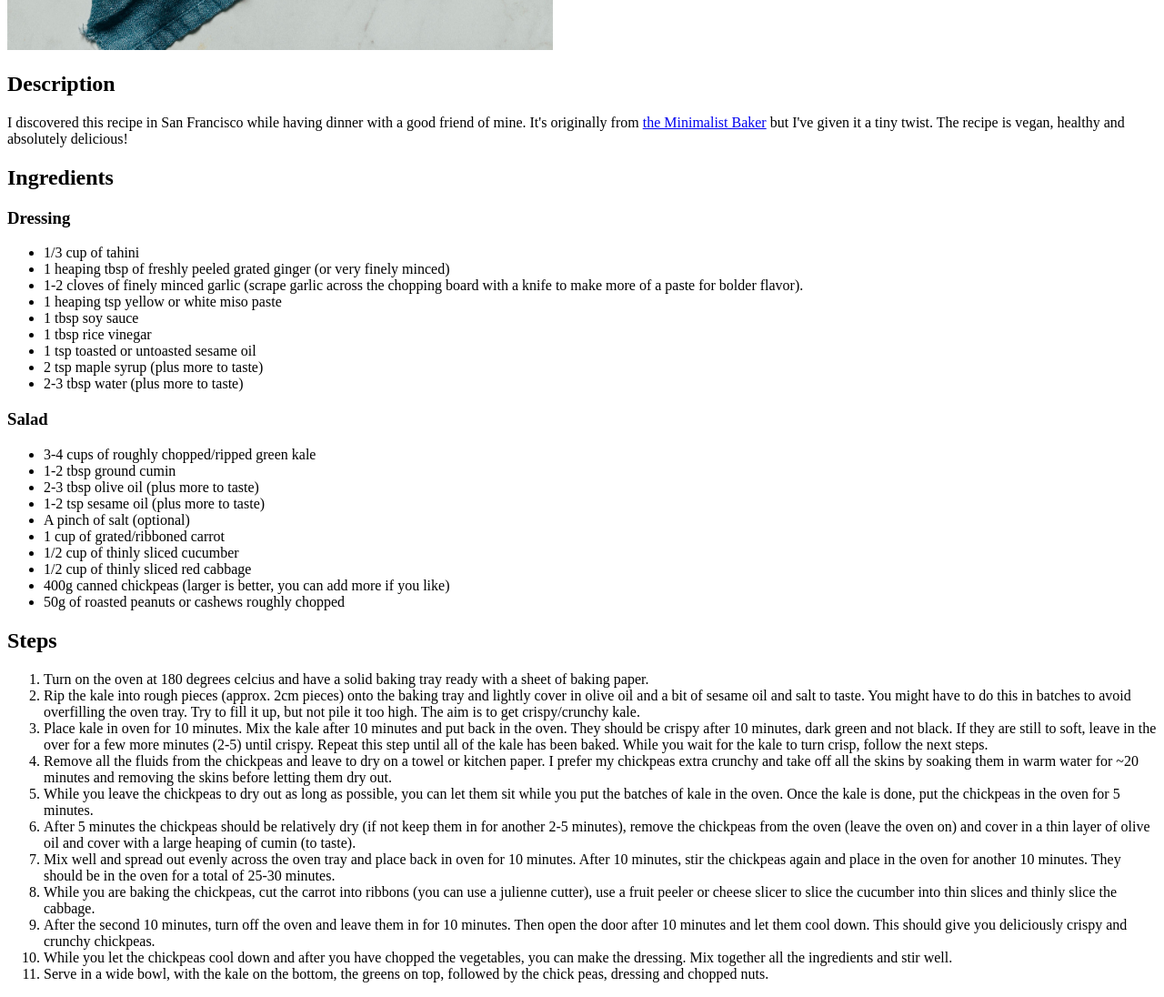
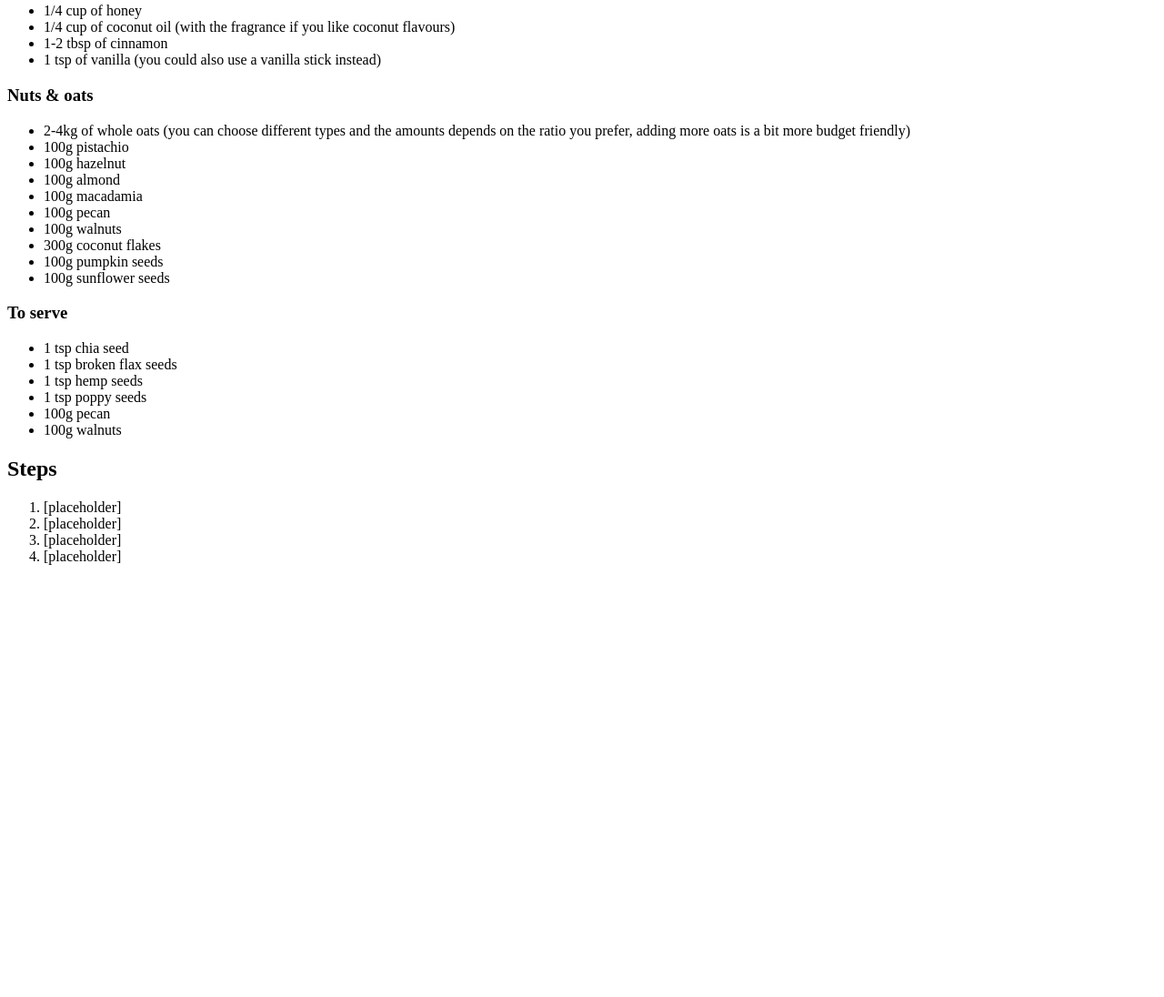
Before and after one commit to fazedw/odin-recipes, a plain HTML site: page recipes/homemademuesli.html in a window 1280 px wide. Shown: the part 913-2009 px from the top of the page at 91% size. After the commit the page ends 1550 px from the top, so only its background shows below. Drawn offline with Linux system fonts and the light colour scheme.

Commit message:
Update homemade muesli page
Change title, change description, replace image, change ingredients,
replace steps with placeholders.

```diff
--- a/recipes/homemademuesli.html
+++ b/recipes/homemademuesli.html
@@ -1,56 +1,53 @@
-<!DOCTYPE html>
+ode<!DOCTYPE html>
 <html lang="en">
 
 <head>
     <meta charset="UTF-8">
     <meta name="viewport" content="width=devicewidth, initial-scale=1.0">
-    <title>Ginger Garlic Miso Salad</title>
+    <title>Homemade Muesli</title>
 </head>
 
 <body>
-    <h1>Ginger Garlic Miso Tahini Salad</h1>
-    <img src="../images/Ginger-Garlic-Miso-Tahini-Salad-minimalistbaker.jpg" alt="Picture of the Ginger Garlic Miso Tahini salad taken from the Minimalist Baker website." width="600">
+    <h1>Homemade Muesli</h1>
+    <img src="../images/homemademuesli.JPG" alt="Picture of the homemade muesli taken from the internet." width="600">
     <h2>Description</h2>
-    <p>I discovered this recipe in San Francisco while having dinner with a good friend of mine. It's originally from <a href="https://minimalistbaker.com/quick-ginger-garlic-miso-tahini-dressing/">the Minimalist Baker</a> but I've given it a tiny twist. The recipe is vegan, healthy and absolutely delicious!</p>
+    <p>I've been making home made muesli for well over 10 years and have refined the recipe to be exactly the way I like it. Extra nutty, coconutty and a little bit sweet, but most importantly deliciously crispy!</p>
     <h2>Ingredients</h2>
     <h3>Dressing</h3>
     <ul>
-        <li>1/3 cup of tahini</li>
-        <li>1 heaping tbsp of freshly peeled grated ginger (or very finely minced)</li>
-        <li>1-2 cloves of finely minced garlic (scrape garlic across the chopping board with a knife to make more of a paste for bolder flavor).</li>
-        <li>1 heaping tsp yellow or white miso paste</li>
-        <li>1 tbsp soy sauce</li>
-        <li>1 tbsp rice vinegar</li>
-        <li>1 tsp toasted or untoasted sesame oil</li>
-        <li>2 tsp maple syrup (plus more to taste)</li>
-        <li>2-3 tbsp water (plus more to taste)</li>
+        <li>1/4 cup of honey</li>
+        <li>1/4 cup of coconut oil (with the fragrance if you like coconut flavours)</li>
+        <li>1-2 tbsp of cinnamon</li>
+        <li>1 tsp of vanilla (you could also use a vanilla stick instead)</li>
     </ul>
-    <h3>Salad</h3>
+    <h3>Nuts & oats</h3>
     <ul>
-        <li>3-4 cups of roughly chopped/ripped green kale</li>
-        <li>1-2 tbsp ground cumin</li>
-        <li>2-3 tbsp olive oil (plus more to taste)</li>
-        <li>1-2 tsp sesame oil (plus more to taste)</li>
-        <li>A pinch of salt (optional)</li>
-        <li>1 cup of grated/ribboned carrot</li>
-        <li>1/2 cup of thinly sliced cucumber</li>
-        <li>1/2 cup of thinly sliced red cabbage</li>
-        <li>400g canned chickpeas (larger is better, you can add more if you like)</li>
-        <li>50g of roasted peanuts or cashews roughly chopped</li>
+        <li>2-4kg of whole oats (you can choose different types and the amounts depends on the ratio you prefer, adding more oats is a bit more budget friendly)</li>
+        <li>100g pistachio</li>
+        <li>100g hazelnut</li>
+        <li>100g almond</li>
+        <li>100g macadamia</li>
+        <li>100g pecan</li>
+        <li>100g walnuts</li>
+        <li>300g coconut flakes</li>
+        <li>100g pumpkin seeds</li>
+        <li>100g sunflower seeds</li>
+    </ul>
+    <h3>To serve</h3>
+    <ul>
+        <li>1 tsp chia seed</li>
+        <li>1 tsp broken flax seeds</li>
+        <li>1 tsp hemp seeds</li>
+        <li>1 tsp poppy seeds</li>
+        <li>100g pecan</li>
+        <li>100g walnuts</li>
     </ul>
     <h2>Steps</h2>
     <ol>
-        <li>Turn on the oven at 180 degrees celcius and have a solid baking tray ready with a sheet of baking paper.</li>
-        <li>Rip the kale into rough pieces (approx. 2cm pieces) onto the baking tray and lightly cover in olive oil and a bit of sesame oil and salt to taste. You might have to do this in batches to avoid overfilling the oven tray. Try to fill it up, but not pile it too high. The aim is to get crispy/crunchy kale.</li>
-        <li>Place kale in oven for 10 minutes. Mix the kale after 10 minutes and put back in the oven. They should be crispy after 10 minutes, dark green and not black. If they are still to soft, leave in the over for a few more minutes (2-5) until crispy. Repeat this step until all of the kale has been baked. While you wait for the kale to turn crisp, follow the next steps.</li>
-        <li>Remove all the fluids from the chickpeas and leave to dry on a towel or kitchen paper. I prefer my chickpeas extra crunchy and take off all the skins by soaking them in warm water for ~20 minutes and removing the skins before letting them dry out.</li>
-        <li>While you leave the chickpeas to dry out as long as possible, you can let them sit while you put the batches of kale in the oven. Once the kale is done, put the chickpeas in the oven for 5 minutes.</li>
-        <li>After 5 minutes the chickpeas should be relatively dry (if not keep them in for another 2-5 minutes), remove the chickpeas from the oven (leave the oven on) and cover in a thin layer of olive oil and cover with a large heaping of cumin (to taste).</li>
-        <li>Mix well and spread out evenly across the oven tray and place back in oven for 10 minutes. After 10 minutes, stir the chickpeas again and place in the oven for another 10 minutes. They should be in the oven for a total of 25-30 minutes.</li>
-        <li>While you are baking the chickpeas, cut the carrot into ribbons (you can use a julienne cutter), use a fruit peeler or cheese slicer to slice the cucumber into thin slices and thinly slice the cabbage.</li>
-        <li>After the second 10 minutes, turn off the oven and leave them in for 10 minutes. Then open the door after 10 minutes and let them cool down. This should give you deliciously crispy and crunchy chickpeas.</li>
-        <li>While you let the chickpeas cool down and after you have chopped the vegetables, you can make the dressing. Mix together all the ingredients and stir well.</li>
-        <li>Serve in a wide bowl, with the kale on the bottom, the greens on top, followed by the chick peas, dressing and chopped nuts.</li>
+        <li>[placeholder]</li>
+        <li>[placeholder]</li>
+        <li>[placeholder]</li>
+        <li>[placeholder]</li>
     </ol>
 </body>
 
```
